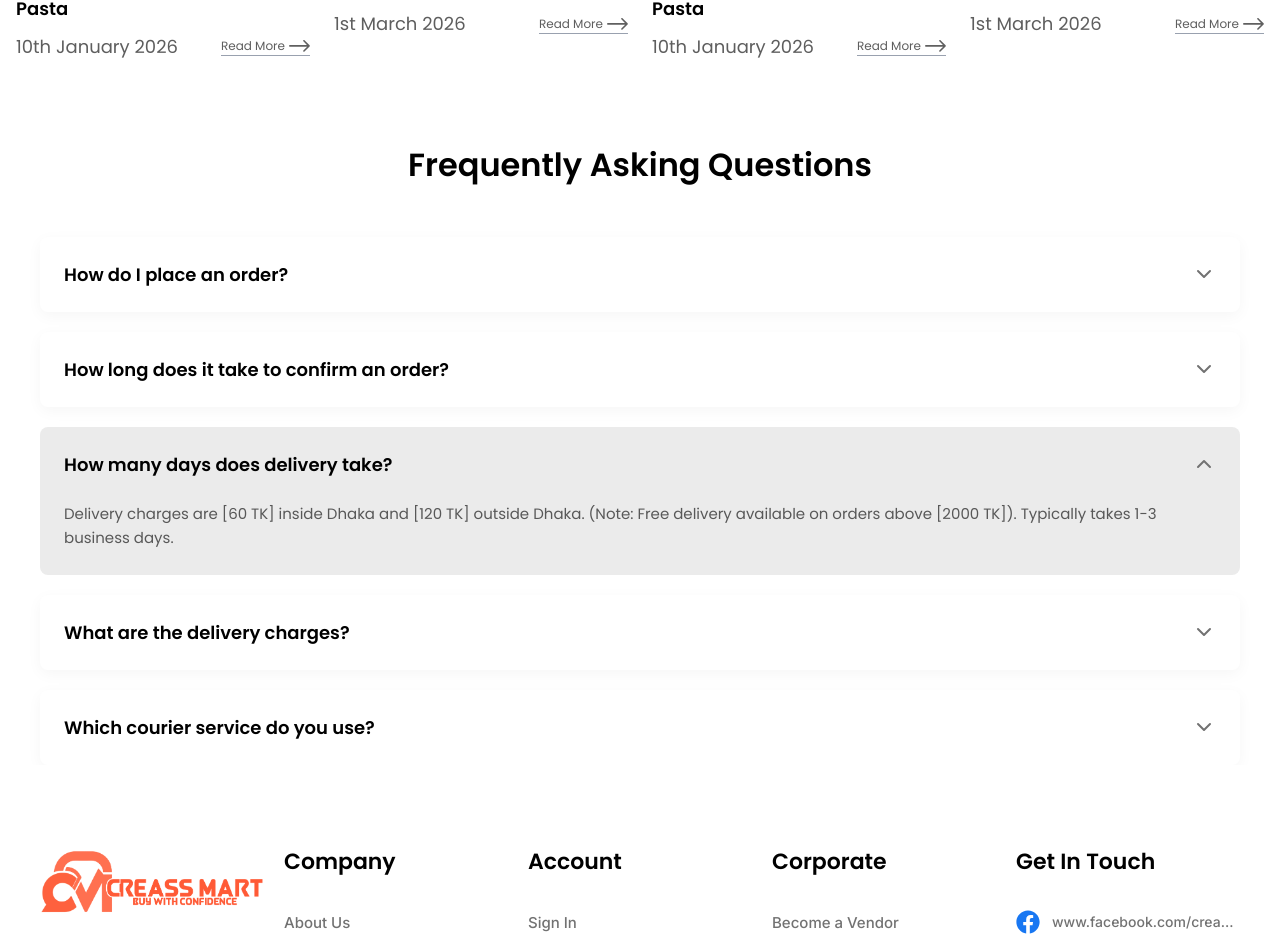
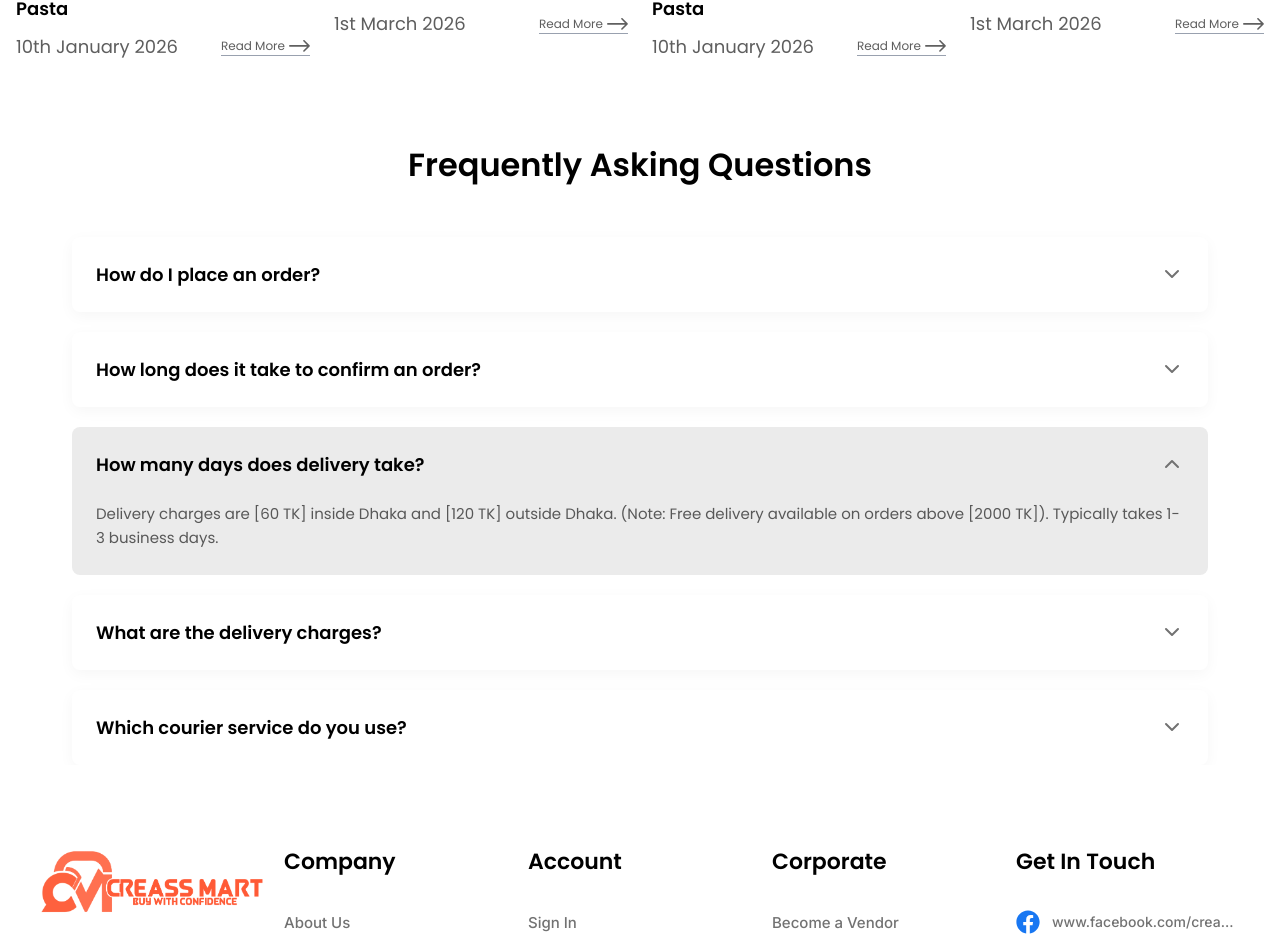
Before and after one commit to Akash-code-0-1/CressMart-Ecom-Frontend, a Next.js app: page / in a window 1280 px wide. Shown: the part 6522-7474 px from the top of the page. Built offline with nearby package versions, Linux system fonts and the light colour scheme; no server answers.

Commit message:
made FAQ width full

```diff
--- a/src/components/store-front/home/FAQ.tsx
+++ b/src/components/store-front/home/FAQ.tsx
@@ -38,7 +38,7 @@ const FAQ = () => {
   };
 
   return (
-    <section className="w-full px-4 md:px-10 bg-white font-poppins">
+    <section className="w-full px-4 md:px-18 bg-white font-poppins">
       <div className="max-w-full">
         {/* Title */}
         <h2 className="text-center text-black text-[28px] md:text-[32px] font-semibold mb-12">
```
